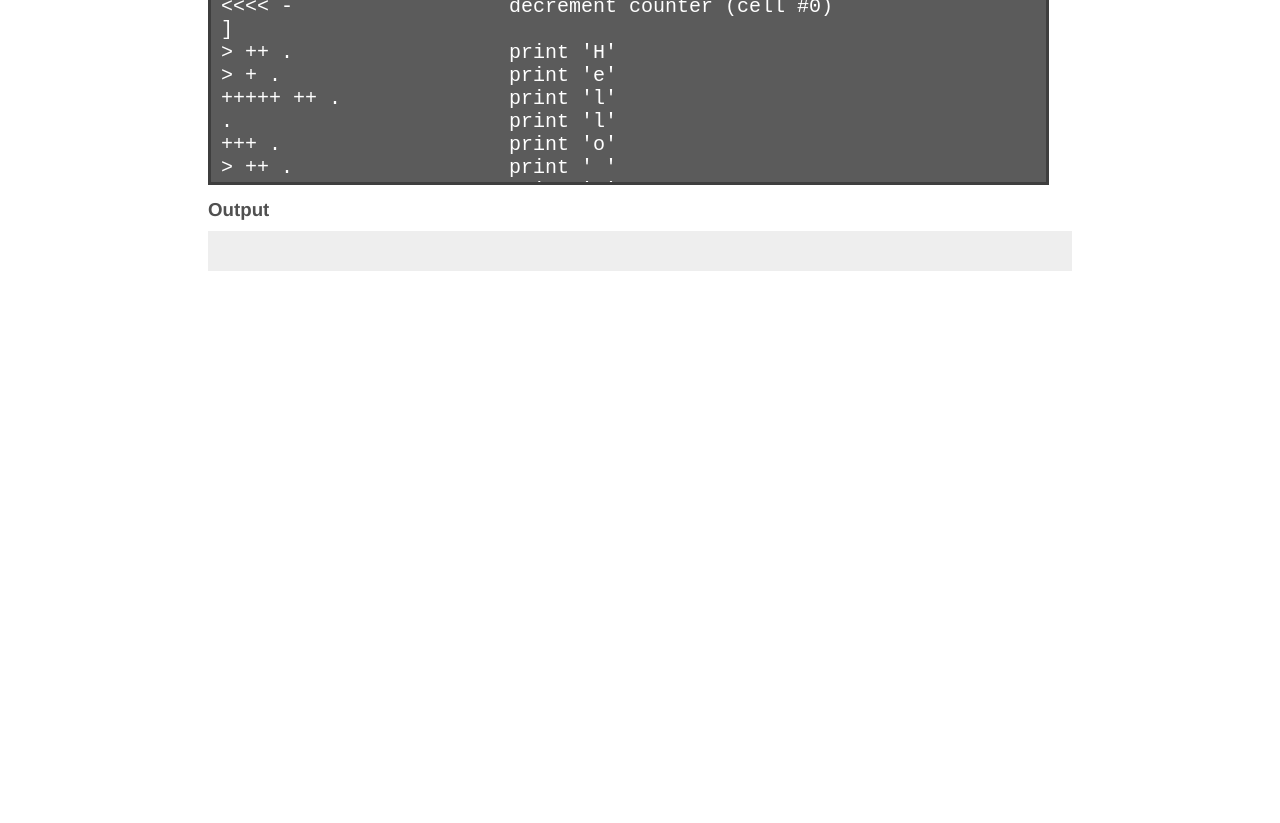
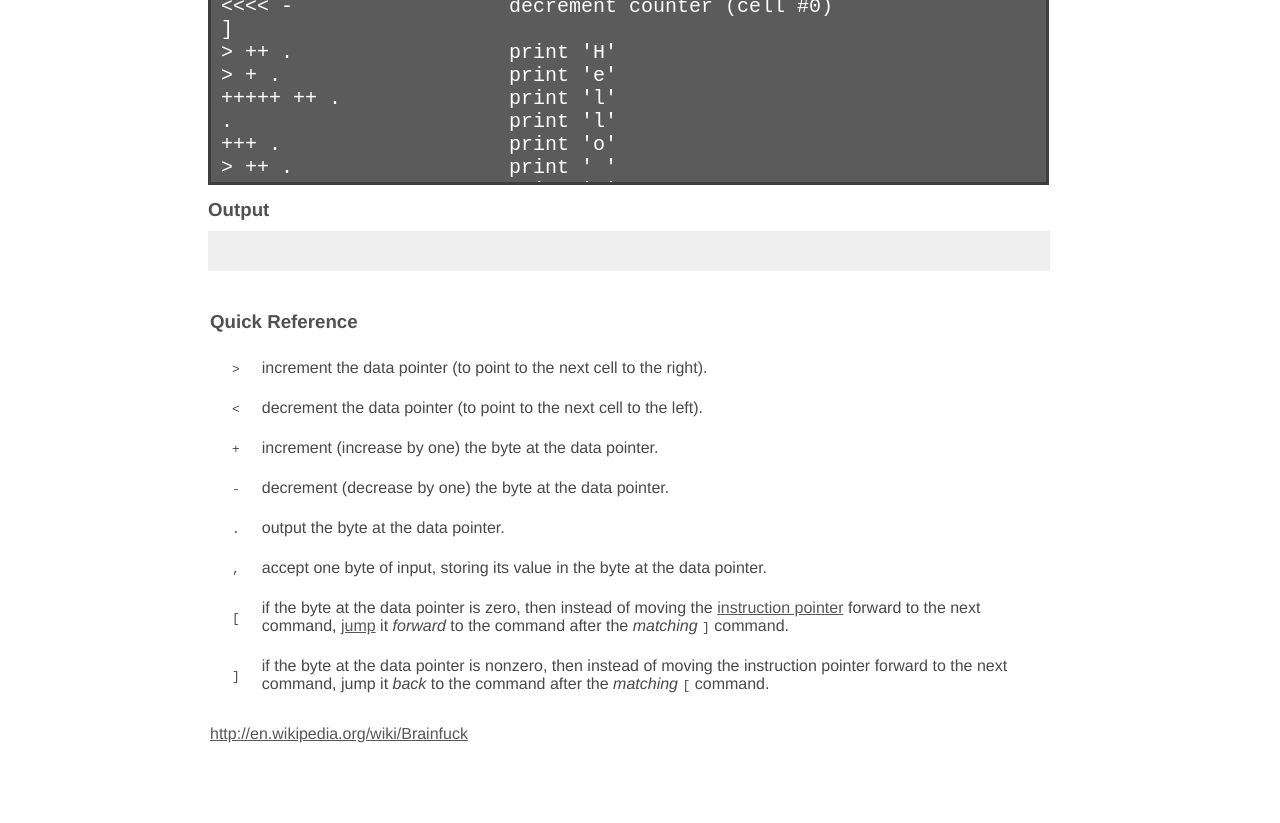
Before and after one commit to yellowiscool/brainfuck-visualizer, a plain HTML site: page index.html in a window 1280 px wide. Shown: the part 316-1139 px from the top of the page. Before the commit the page ends 800 px from the top, so only its background shows below. Drawn offline with Linux system fonts and the light colour scheme.

Commit message:
Added quick reference for BF language

```diff
--- a/css/screen.css
+++ b/css/screen.css
@@ -1,7 +1,7 @@
 body {
     font-family: Helvetica, sans-serif;
     width: 900px;
-    margin: auto;
+    margin: auto auto 80px;
 }
 
 h3 {
@@ -96,9 +96,26 @@ section.machine {
     #interpreter #output {
         font-family: monospace;
         font-size: 17px;
-        margin: 0;
+        margin: 0 22px 0 0;
         background-color: #eeeeee;
         min-height: 1.2em;
         padding: 10px;
         color: #5d5d5d;
     }
+
+    a {
+        color: #575757;
+    }
+
+    table {
+        padding: 4px 10px;
+    }
+
+    table td {
+        padding: 10px;
+        color: #494949;
+    }
+
+    section#info {
+        margin: 0 20px;
+    }
--- a/index.html
+++ b/index.html
@@ -54,8 +54,52 @@
         <h3>Output</h3>
         <p id="output"></p>
         </section>
+    </div>
 
-    </div>
+    <section id="info">
+        <h3>Quick Reference</h3>
+
+        <table>
+            <tbody>
+            <tr>
+                <td style="text-align:center"><code>&gt;</code></td>
+                <td>increment the data pointer (to point to the next cell to the right).</td>
+            </tr>
+            <tr>
+                <td style="text-align:center"><code>&lt;</code></td>
+                <td>decrement the data pointer (to point to the next cell to the left).</td>
+            </tr>
+            <tr>
+                <td style="text-align:center"><code>+</code></td>
+                <td>increment (increase by one) the byte at the data pointer.</td>
+            </tr>
+            <tr>
+                <td style="text-align:center"><code>-</code></td>
+                <td>decrement (decrease by one) the byte at the data pointer.</td>
+            </tr>
+            <tr>
+                <td style="text-align:center"><code>.</code></td>
+                <td>output the byte at the data pointer.</td>
+            </tr>
+            <tr>
+                <td style="text-align:center"><code>,</code></td>
+                <td>accept one byte of input, storing its value in the byte at the data pointer.</td>
+            </tr>
+            <tr>
+                <td style="text-align:center"><code>[</code></td>
+                <td>if the byte at the data pointer is zero, then instead of moving the <a href="/wiki/Program_Counter" title="Program Counter" class="mw-redirect">instruction pointer</a> forward to the next command, <a href="/wiki/Branch_(computer_science)" title="Branch (computer science)">jump</a> it <i>forward</i> to the command after the <i>matching</i> <code>]</code> command.</td>
+            </tr>
+            <tr>
+                <td style="text-align:center"><code>]</code></td>
+                <td>if the byte at the data pointer is nonzero, then instead of moving the instruction pointer forward to the next command, jump it <i>back</i> to the command after the <i>matching</i> <code>[</code> command.</td>
+            </tr>
+            </tbody></table>
+
+        <p><a href="http://en.wikipedia.org/wiki/Brainfuck">http://en.wikipedia.org/wiki/Brainfuck</a></p>
+
+
+
+    </section>
 
     <script type="text/javascript">
         $(function () {
@@ -69,5 +113,10 @@
             }).render();
         });
     </script>
+
+    <a href="https://github.com/fatiherikli">
+        <img style="position: absolute; top: 0; right: 0; border: 0;"
+             src="https://s3.amazonaws.com/github/ribbons/forkme_right_gray_6d6d6d.png"
+             alt="Fork me on GitHub"></a>
 </body>
 </html>
```
